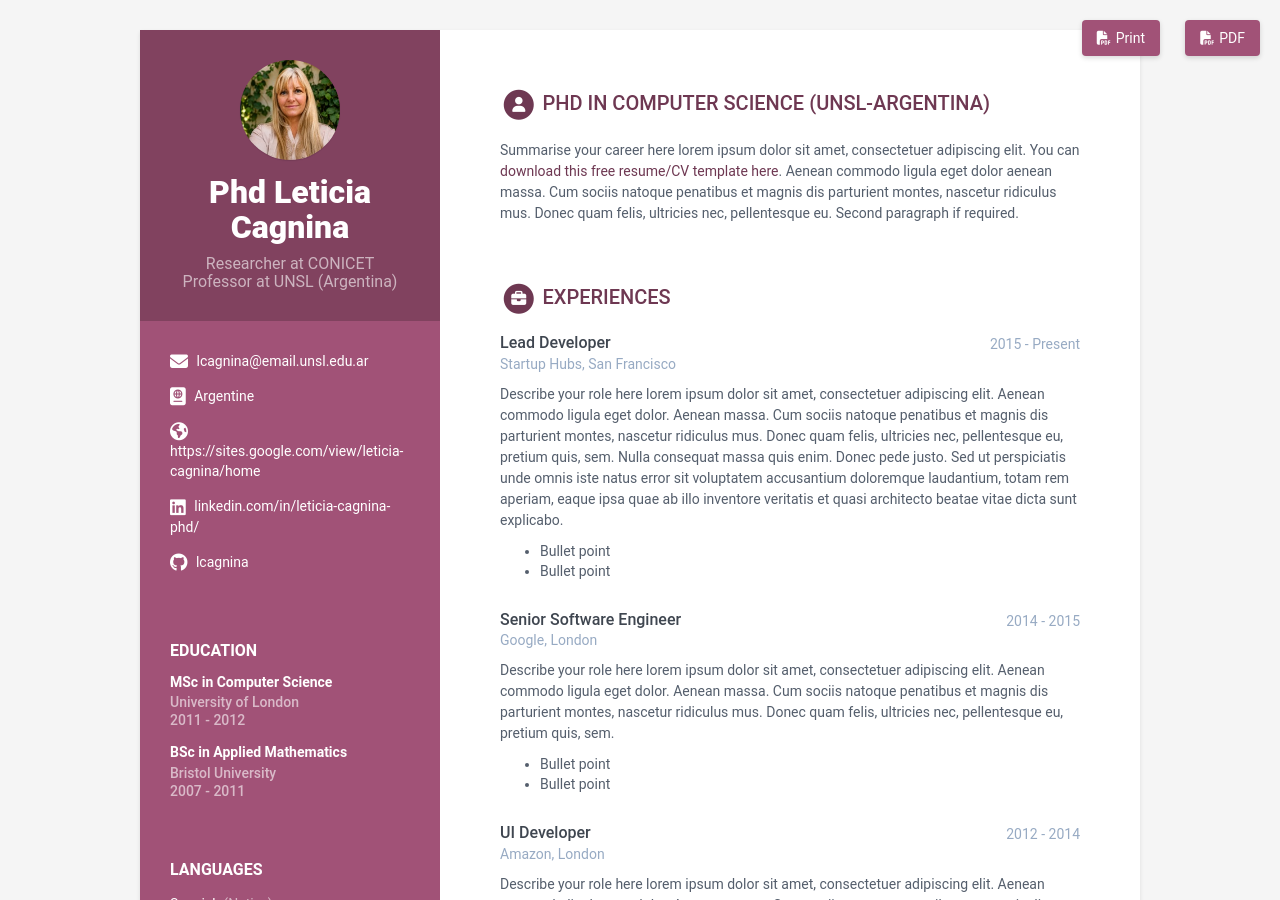
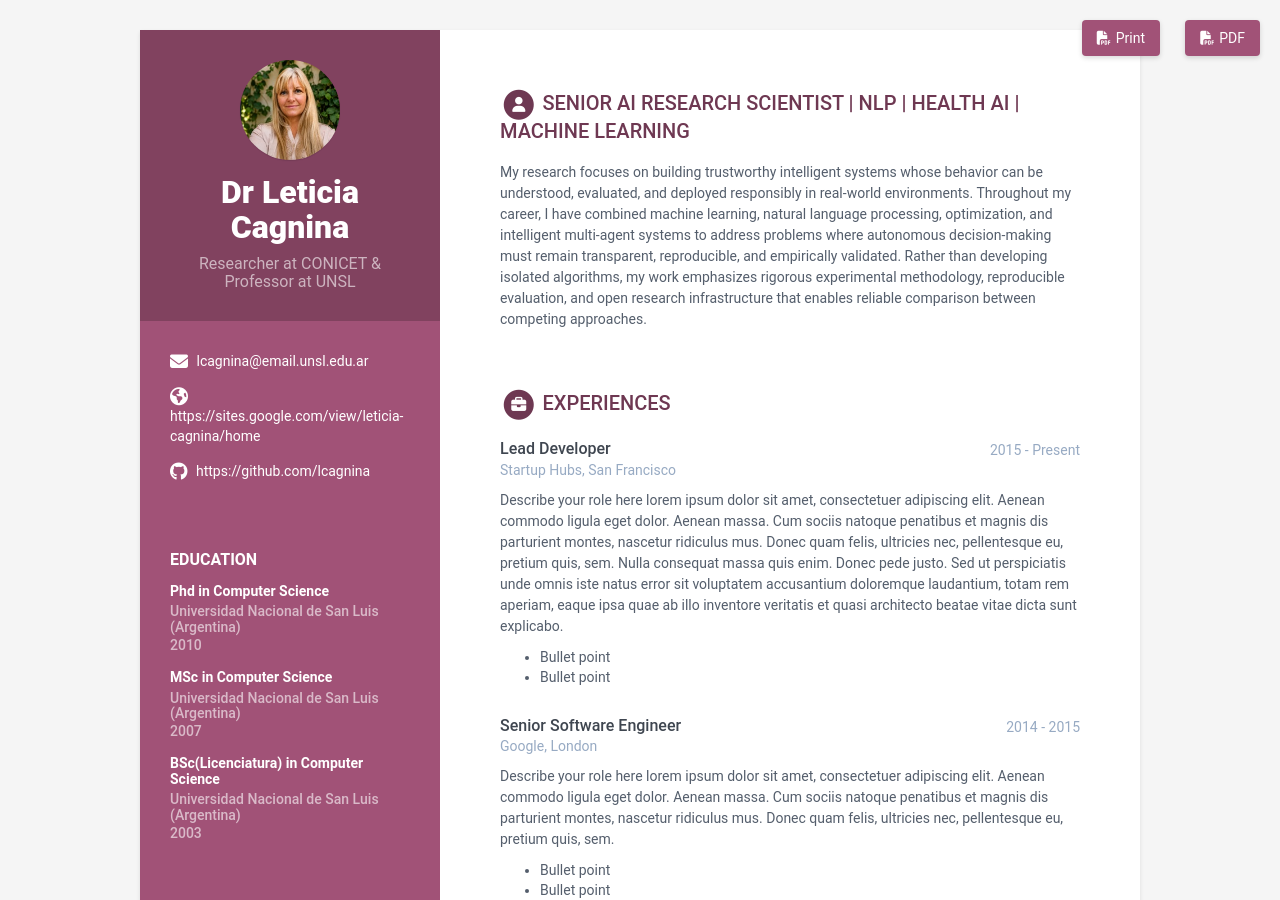
Before and after one commit to lcagnina/lcagnina.github.io, a Jekyll site: the page built from index.html, in a window 1280 px wide and 900 px high. Built offline with Jekyll 4.4.1, drawn with Linux system fonts in a browser that asks for light colours.

Commit message:
Update data.yml

```diff
--- a/_data/data.yml
+++ b/_data/data.yml
@@ -8,20 +8,21 @@ sidebar:
   education: True # set to False if you want education in main section instead of in sidebar
 
   # Profile information
-  name: Phd Leticia Cagnina
-  tagline: Researcher at CONICET Professor at UNSL (Argentina)
+  name: Dr Leticia Cagnina
+  tagline: Researcher at CONICET & Professor at UNSL
   avatar: profile.png #place a 100x100 picture inside /assets/images/ folder and provide the name of the file below
 
   # Sidebar links
   email: lcagnina@email.unsl.edu.ar
+  website: https://sites.google.com/view/leticia-cagnina/home
   #phone: 012 345 6789
   #timezone: America/Cancun # Enter your timezone, e.g., America/Havana, Africa/Casablanca, America/North_Dakota/Center
-  citizenship: Argentine
-  website: https://sites.google.com/view/leticia-cagnina/home
+  Current Affiliation: Universidad Nacional de San Luis (UNSL), Argentina & Consejo Nacional de Investigaciones Científicas y Técnicas (CONICET), Argentina
+  #citizenship: Argentine
   Institutional Web: https://lidic.unsl.edu.ar/
-  linkedin: linkedin.com/in/leticia-cagnina-phd/
+  #linkedin: linkedin.com/in/leticia-cagnina-phd/
   #xing: alandoe
-  github: lcagnina
+  github: https://github.com/lcagnina
   ORCID: 0000-0001-7825-2927
   #telegram: # add your nickname without '@' sign
   #gitlab:
@@ -64,39 +65,30 @@ sidebar:
 
 
 career-profile:
-  title: PhD in Computer Science (UNSL-Argentina)
+  title: Senior AI Research Scientist | NLP | Health AI | Machine Learning
   summary: |
-    Summarise your career here lorem ipsum dolor sit amet, consectetuer
-    adipiscing elit. You can [download this free resume/CV template here]().
-    Aenean commodo ligula eget dolor aenean massa. Cum sociis natoque
-    penatibus et magnis dis parturient montes, nascetur ridiculus mus.
-    Donec quam felis, ultricies nec, pellentesque eu.
-    Second paragraph if required.
+    My research focuses on building trustworthy intelligent systems whose behavior can be understood, evaluated, and deployed responsibly in real-world environments. Throughout my career, I have combined machine learning, natural language processing, optimization, and intelligent multi-agent systems to address problems where autonomous decision-making must remain transparent, reproducible, and empirically validated. Rather than developing isolated algorithms, my work emphasizes rigorous experimental methodology, reproducible evaluation, and open research infrastructure that enables reliable comparison between competing approaches.
 education:
   title: Education
   info:
+  - degree: Phd in Computer Science
+    university: Universidad Nacional de San Luis (Argentina)
+    time: 2010
+    details: |
+        - Bullet point Thesis: Optimización mono y multiobjetivo a través de una heurística de Inteligencia Colectiva
+        - Bullet point Advisors: Dr Coello Coello Carlos (CINVESTAV-Instituto Politécnico Nacional, México) & Susana Esquivel (UNSL)
   - degree: MSc in Computer Science
-    university: University of London
-    time: 2011 - 2012
+    university: Universidad Nacional de San Luis (Argentina)
+    time: 2007
     details: |
-      Describe your study here lorem ipsum dolor sit amet, consectetuer
-      adipiscing elit. Aenean commodo ligula eget dolor. Aenean massa. Cum
-      sociis natoque penatibus et magnis dis parturient montes, nascetur
-      ridiculus mus. Donec quam felis, ultricies nec, pellentesque eu,
-      pretium quis, sem.
-        - Bullet point
-        - Bullet point
-  - degree: BSc in Applied Mathematics
-    university: Bristol University
-    time: 2007 - 2011
+        - Bullet point Thesis: Optimización, a través de Heurísticas de Inteligencia Colectiva, en Ambientes Estacionarios y no Estacionarios
+        - Bullet point Advisors: Dr Coello Coello Carlos (CINVESTAV-Instituto Politécnico Nacional, México) & Susana Esquivel (UNSL)
+  - degree: BSc(Licenciatura) in Computer Science
+    university: Universidad Nacional de San Luis (Argentina)
+    time: 2003
     details: |
-      Describe your study here lorem ipsum dolor sit amet, consectetuer
-      adipiscing elit. Aenean commodo ligula eget dolor. Aenean massa. Cum
-      sociis natoque penatibus et magnis dis parturient montes, nascetur
-      ridiculus mus. Donec quam felis, ultricies nec, pellentesque eu,
-      pretium quis, sem.
-        - Bullet point
-        - Bullet point
+        - Bullet point Thesis: Evaluación de Técnicas de Reconstrucción de Terrenos a través de una Técnica de Visión.
+        - Bullet point Advisor: MSc Roberto Ariel Guerrero (UNSL).
 
 experiences:
   title: Experiences
```
